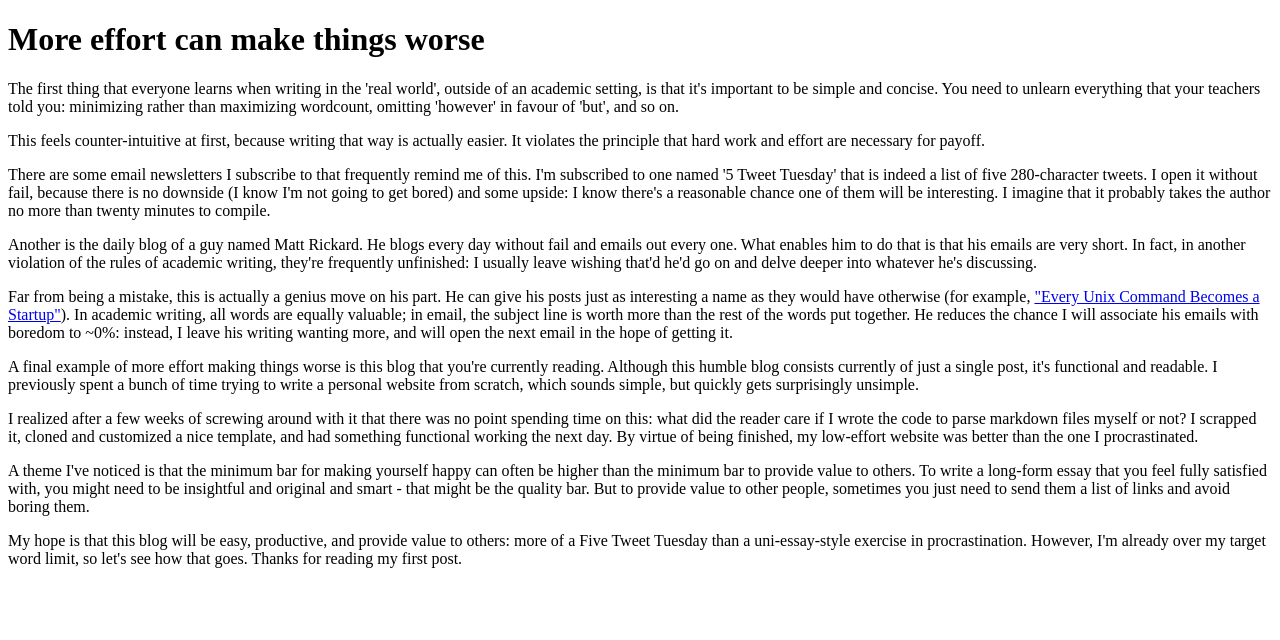
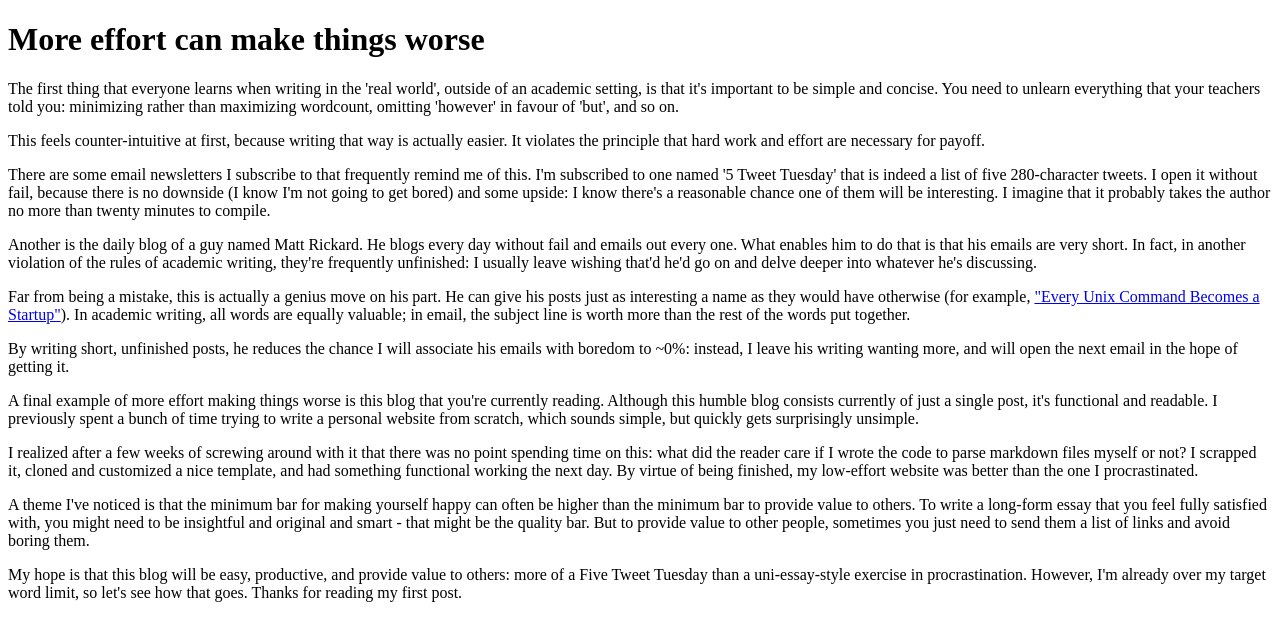
Before and after one commit to flyatmidnight/blogtest, a Next.js app: page /blog/first-post in a window 1280 px wide. Shown: the top 640 px of the page. Built offline with nearby package versions, Linux system fonts and the light colour scheme.

Commit message:
Correct post

```diff
--- a/pages/blog/first-post.mdx
+++ b/pages/blog/first-post.mdx
@@ -31,7 +31,9 @@ Far from being a mistake, this is actually a genius move on his part. He can
 give his posts just as interesting a name as they would have otherwise (for example,
 ["Every Unix Command Becomes a Startup"](https://matt-rickard.com/every-unix-command-becomes-a-startup/)). In academic writing,
 all words are equally valuable; in email, the subject line is worth more than the
-rest of the words put together. He reduces the chance I will associate his emails with boredom to ~0%: instead,
+rest of the words put together.
+
+By writing short, unfinished posts, he reduces the chance I will associate his emails with boredom to ~0%: instead,
 I leave his writing wanting more, and will open the next email in the hope of getting it.
 
 A final example of more effort making things worse is this blog that you're
```
